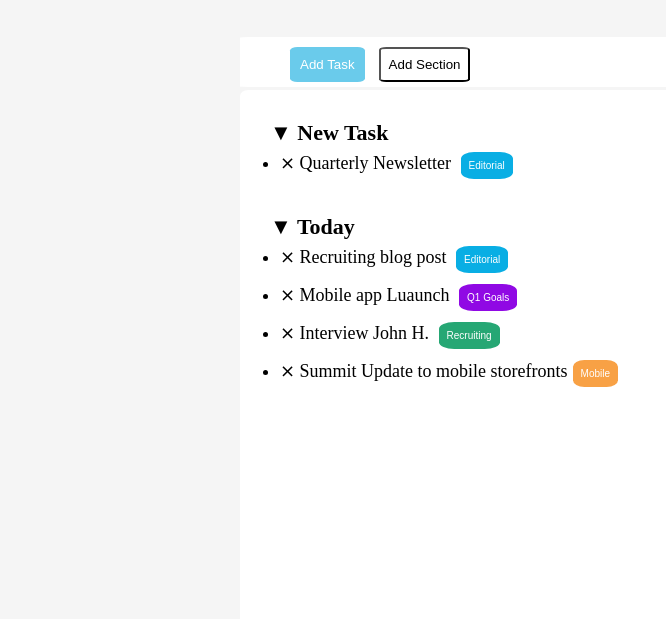
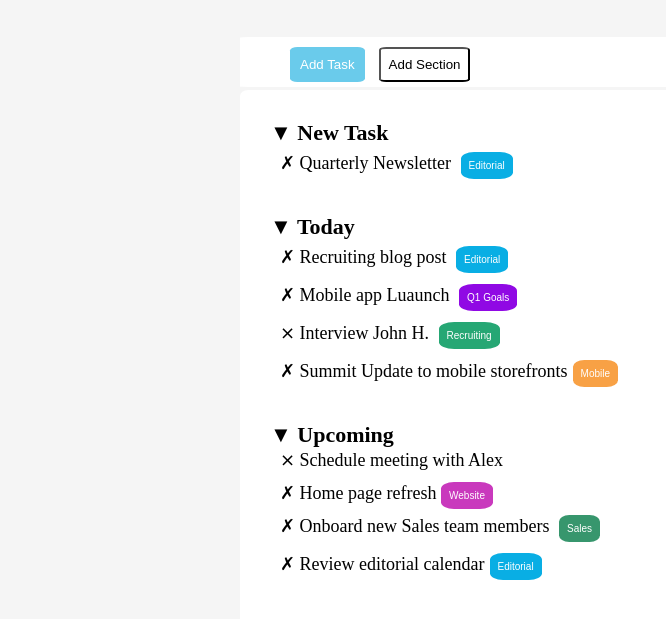
Before and after one commit to Alati11/html-css-toboolist, a plain HTML site: page index.html in a window 1280 px wide. Shown: the part 83-702 px from the top of the page, without its empty margins (0-666 px from the left). Drawn offline with Linux system fonts and the light colour scheme.

Commit message:
add-comments

```diff
--- a/css/app.css
+++ b/css/app.css
@@ -32,6 +32,7 @@ body{
     margin-top: 3px;
     background-color: white;
     border-radius: 1%;
+
 }
 .navi{
     width: 800px;
@@ -64,11 +65,13 @@ body{
     font-size: 22px;
     padding-top: 30px;
     padding-left: 30px;
+    list-style: none;
 }
 
 .selection__2{
     font-size: 18px;
     margin-top: 1px;
+    list-style: none;
 }
 
 .button-editorial{
@@ -110,3 +113,23 @@ body{
     color: white;
     font-size: 10px;
 }
+
+.website{
+    background-color:   rgb(201, 57, 189);
+    padding: 8px;
+    margin-top: 10px;
+    border-radius: 25%;
+    border: 0;
+    color: white;
+    font-size: 10px;
+}
+
+.sales{
+    background-color:   rgb(55, 150, 109);
+    padding: 8px;
+    margin: 5px;
+    border-radius: 25%;
+    border: 0;
+    color: white;
+    font-size: 10px;
+}
--- a/index.html
+++ b/index.html
@@ -15,6 +15,7 @@
         </div>
     </header>
 
+        <!-- Opzioni -->
     <main>
         <div class="navi">
             <button class="button-task">Add Task</button>
@@ -22,21 +23,32 @@
 
         </div>
 
+        <!-- lista scelte  -->
         <div class="contein">
                 <section>
                     <h2 class="selection">&#9660  New Task</h2>
                     <ul>
-                        <li class="selection__2">&Cross; Quarterly Newsletter <button class="button-editorial">Editorial</button></li>
+                        <li class="selection__2">&#x2717; Quarterly Newsletter <button class="button-editorial">Editorial</button></li>
                     </ul>
                </section>
 
                <section>
                 <h2 class="selection">&#9660  Today</h2>
                     <ul>
-                        <li class="selection__2">&Cross; Recruiting blog post <button class="button-editorial">Editorial</button></li>
-                        <li class="selection__2">&Cross; Mobile app Luaunch <button class="goals">Q1 Goals</button></li>
+                        <li class="selection__2">&#x2717; Recruiting blog post <button class="button-editorial">Editorial</button></li>
+                        <li class="selection__2">&#x2717; Mobile app Luaunch <button class="goals">Q1 Goals</button></li>
                         <li class="selection__2">&Cross; Interview John H. <button class="recruiting">Recruiting</button></li>
-                        <li class="selection__2">&Cross; Summit Update to mobile storefronts<button class="mobile">Mobile</button></li>
+                        <li class="selection__2">&#x2717; Summit Update to mobile storefronts<button class="mobile">Mobile</button></li>
+                    </ul>
+               </section>
+
+               <section>
+                <h2 class="selection">&#9660  Upcoming</h2>
+                    <ul>
+                        <li class="selection__2">&Cross; Schedule meeting with Alex</li>
+                        <li class="selection__2">&#x2717; Home page refresh <button class="website">Website</button></li>
+                        <li class="selection__2">&#x2717; Onboard new Sales team members <button class="sales">Sales</button></li>
+                        <li class="selection__2">&#x2717; Review editorial calendar<button class="button-editorial">Editorial</button></li>
                     </ul>
                </section>
 
```
